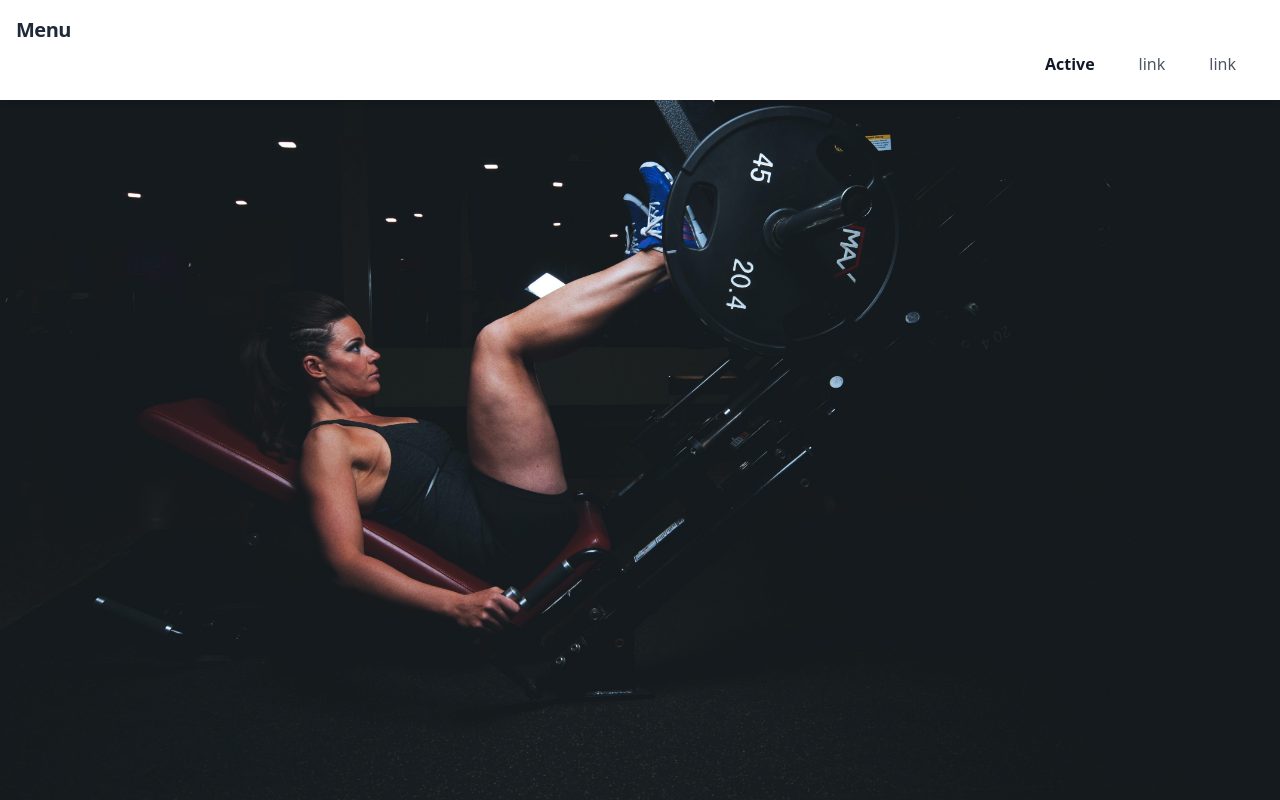
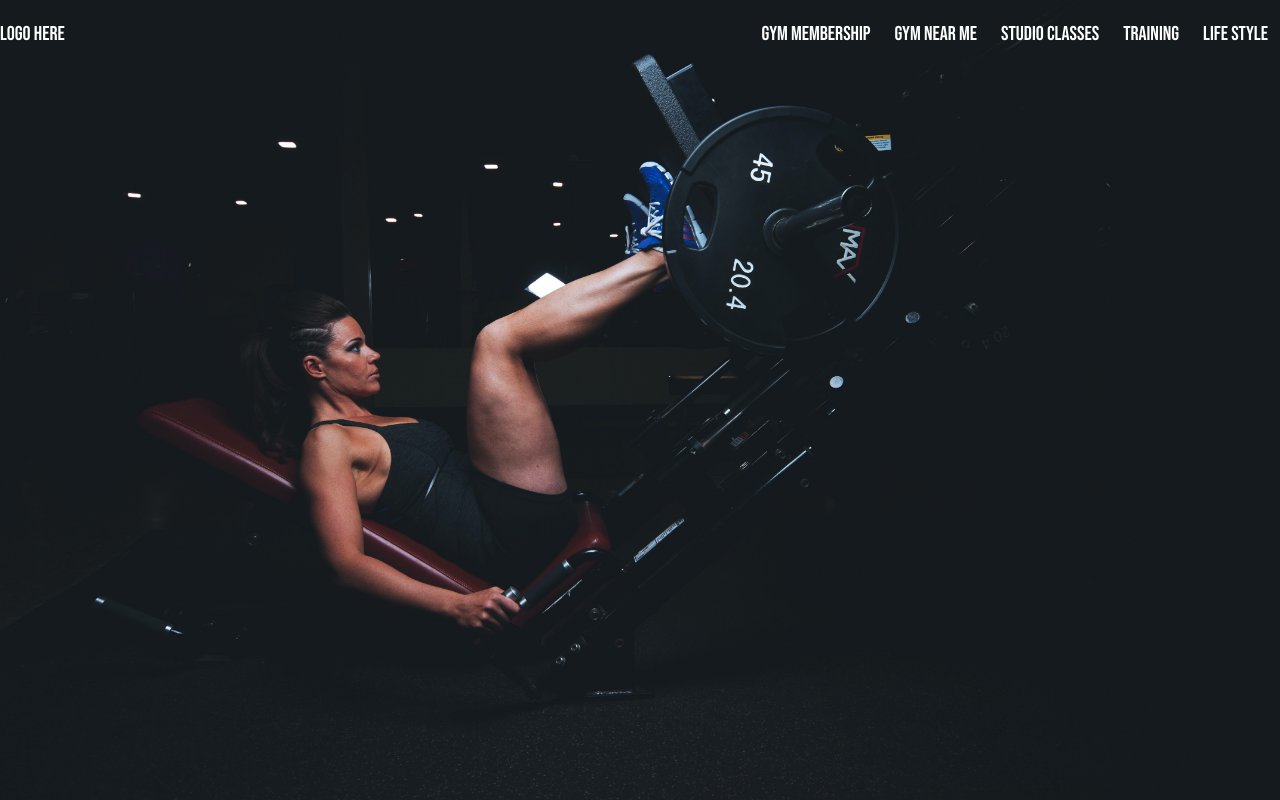
Before and after one commit to thelastjeremiah/gymProject, a website: page page/index.html in a window 1280 px wide. Drawn offline with Linux system fonts and the light colour scheme.

Commit message:
navbar is done

```diff
--- /dev/null
+++ b/css/custom.css
@@ -0,0 +1,3 @@
+.BebasNeu{
+  font-family: 'Bebas Neue', cursive;
+}
--- a/page/index.html
+++ b/page/index.html
@@ -4,47 +4,63 @@
   <meta charset="UTF-8">
   <meta http-equiv="X-UA-Compatible" content="IE=edge">
   <meta name="viewport" content="width=device-width, initial-scale=1.0">
-  <title>Tailwind Template Example</title>
+  <title>Gym Project</title>
+
+  <!-- ================== css  ==================-->
   <link rel="stylesheet" href="../css/main.css">
+  <link rel="stylesheet" href="../css/custom.css">
+  <!-- ================== css  ==================-->
+
+  <!-- ================== fonts  ==================-->
+  <link rel="preconnect" href="https://fonts.googleapis.com">
+  <link rel="preconnect" href="https://fonts.gstatic.com" crossorigin>
+  <link href="https://fonts.googleapis.com/css2?family=Bebas+Neue&display=swap" rel="stylesheet">
+  <!-- ================== fonts  ==================-->
+
+  <!-- ================== fontAwesome  ==================-->
+  <link rel="stylesheet" href="https://cdnjs.cloudflare.com/ajax/libs/font-awesome/6.4.0/css/all.min.css" integrity="sha512-iecdLmaskl7CVkqkXNQ/ZH/XLlvWZOJyj7Yy7tcenmpD1ypASozpmT/E0iPtmFIB46ZmdtAc9eNBvH0H/ZpiBw==" crossorigin="anonymous" referrerpolicy="no-referrer" />
+  <!-- ================== fontAwesome  ==================-->
 </head>
 <body>
 
   <div class="bg-cover bg-center h-screen " style="background-image: url(../image/hero-image.jpg)">
 
-    <div class="bg-gray-100 font-sans leading-normal tracking-normal">
-      <nav class="bg-white p-4 shadow-md fixed w-full z-10 top-0">
-        <div class="container mx-auto flex items-center justify-between flex-wrap">
-          <div class="flex items-center flex-shrink-0 text-gray-800 mr-6">
-            <span class="font-semibold text-xl tracking-tight">Menu</span>
-          </div>
-          <div class="block lg:hidden">
-            <button id="nav-toggle" class="flex items-center px-3 py-2 border rounded text-gray-500 border-gray-600 hover:text-gray-800 hover:border-teal-500 appearance-none focus:outline-none">
-              <svg class="fill-current h-3 w-3" viewBox="0 0 20 20" xmlns="http://www.w3.org/2000/svg"><title>Menu</title><path d="M0 3h20v2H0V3zm0 6h20v2H0V9zm0 6h20v2H0v-2z"/></svg>
-            </button>
-          </div>
-          <div class="w-full flex-grow  " id="nav-content">
-            <ul class="list-reset lg:flex justify-end flex-1 items-center">
-              <li class="mr-3">
-                <a class="inline-block py-2 px-4 text-gray-900 font-bold no-underline" href="#">Active</a>
-              </li>
-              <li class="mr-3">
-                <a class="inline-block text-gray-600 no-underline hover:text-gray-900 hover:text-underline py-2 px-4" href="#">link</a>
-              </li>
-              <li class="mr-3">
-                <a class="inline-block text-gray-600 no-underline hover:text-gray-900 hover:text-underline py-2 px-4" href="#">link</a>
-              </li>
-            </ul>
+    <div class="flex justify-between ">
+
+      <div class="container mx-auto flex justify-between flex-col md:flex-row pt-5 px-10 md:px-0">
+
+        <p class="text-white BebasNeu text-xl mb-5 md:mb-0 cursor-pointer">logo here</p>
+
+        <div class="hidden transition duration-500 ease-in-out md:block " id="nav-list">
+          <div class="flex flex-col md:flex-row">
+            <span class="text-white BebasNeu text-xl my-1 mx-0 md:mx-3 md:my-0 cursor-pointer">gym membership</span>
+            <span class="text-white BebasNeu text-xl my-1 mx-0 md:mx-3 md:my-0 cursor-pointer">gym near me</span>
+            <span class="text-white BebasNeu text-xl my-1 mx-0 md:mx-3 md:my-0 cursor-pointer">studio classes</span>
+            <span class="text-white BebasNeu text-xl my-1 mx-0 md:mx-3 md:my-0 cursor-pointer">training </span>
+            <span class="text-white BebasNeu text-xl my-1 mx-0 md:mx-3 md:my-0 cursor-pointer">life style </span>
           </div>
         </div>
-      </nav>
+
+      </div>
+
+      <div class="block md:hidden pt-5 px-10 md:px-0" id="nav-icon">
+        <i class="fa-solid fa-bars text-white text-2xl"></i>
+      </div>
+
+
     </div>
+
+
   </div>
 
 
     <!--Toggle button (hidden by default)-->
     <script>
-      document.getElementById('nav-toggle').onclick = function(){
-        document.getElementById("nav-content").classList.toggle("hidden");
+      nav_icon = document.getElementById('nav-icon')
+      nav_list = document.getElementById('nav-list')
+
+      nav_icon.onclick = () => {
+        nav_list.classList.toggle("hidden")
       }
     </script>
 </body>
```
Also changed, not shown: css/main.css.
